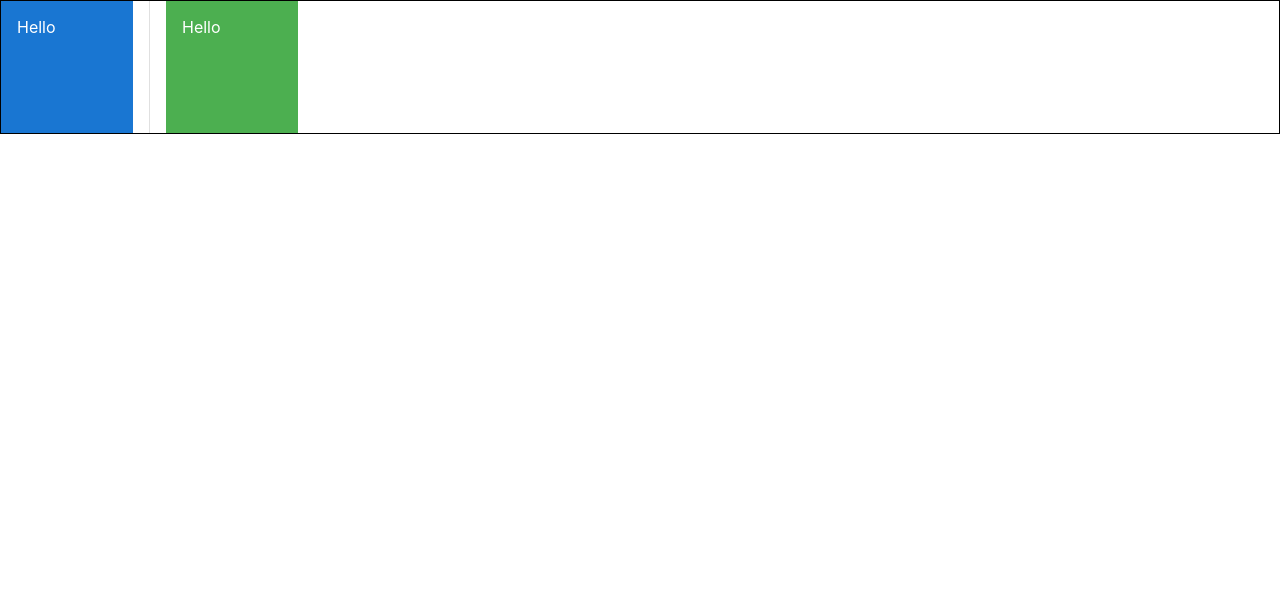
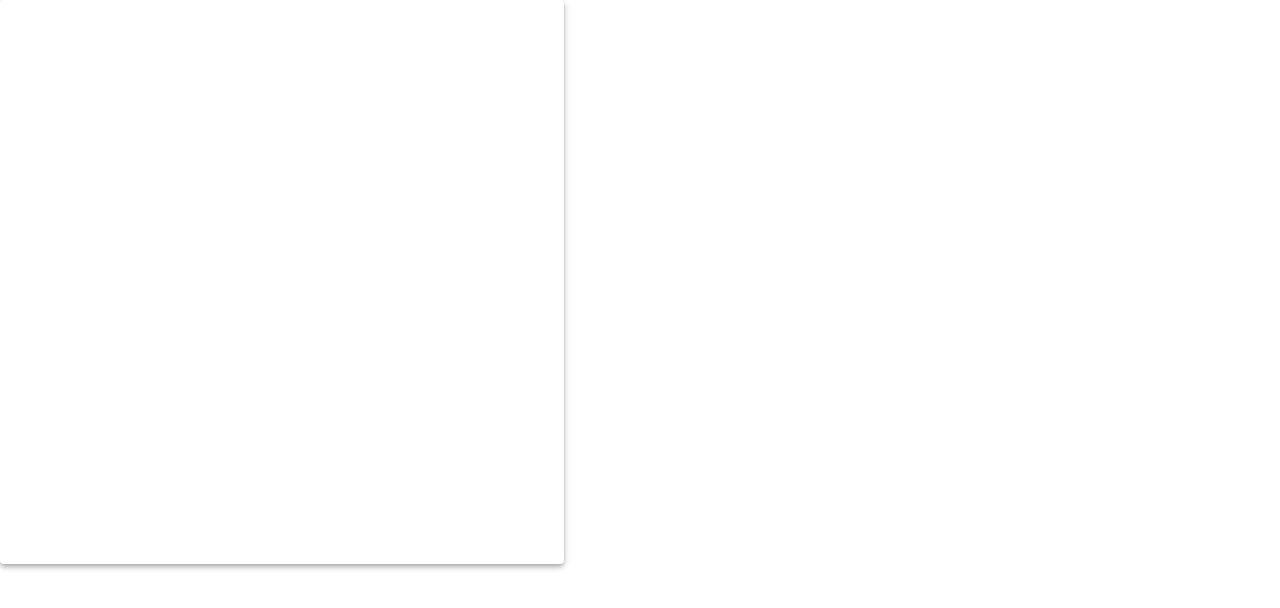
Before and after one commit to cuongvp/MUI_Tutorial, a React (Create React App) app: page / in a window 1280 px wide. Shown: the top 608 px of the page. Built offline with nearby package versions, Linux system fonts and the light colour scheme.

Commit message:
paper grid

```diff
--- a/src/App.css
+++ b/src/App.css
@@ -1,3 +1,7 @@
+body{
+  background-color: '#eeeeee';
+}
+
 .App-logo {
   height: 40vmin;
   pointer-events: none;
--- a/src/App.js
+++ b/src/App.js
@@ -1,9 +1,9 @@
 import './App.css';
-import MuiStack from './components/MuiStack';
+import MuiPaper from './components/MuiPaper';
 function App() {
   return (
     <div className="App">
-      <MuiStack/>
+      <MuiPaper/>
     </div>
   );
 }
--- /dev/null
+++ b/src/components/MuiPaper.jsx
@@ -0,0 +1,11 @@
+import React from 'react'
+import { Paper } from '@mui/material'
+function MuiPaper() {
+  return (
+    <Paper sx={{ padding: '32px', height: '500px', width: '500px'}} elevation={4}>
+
+    </Paper>
+  )
+}
+
+export default MuiPaper
--- a/src/components/MuiStack.jsx
+++ b/src/components/MuiStack.jsx
@@ -34,7 +34,6 @@ function MuiStack() {
             Hello
         </Stack>
     </Stack>
-
   )
 }
 
```
Also changed, not shown: src/components/MuiGrid.jsx (added, +22 -0 lines).
